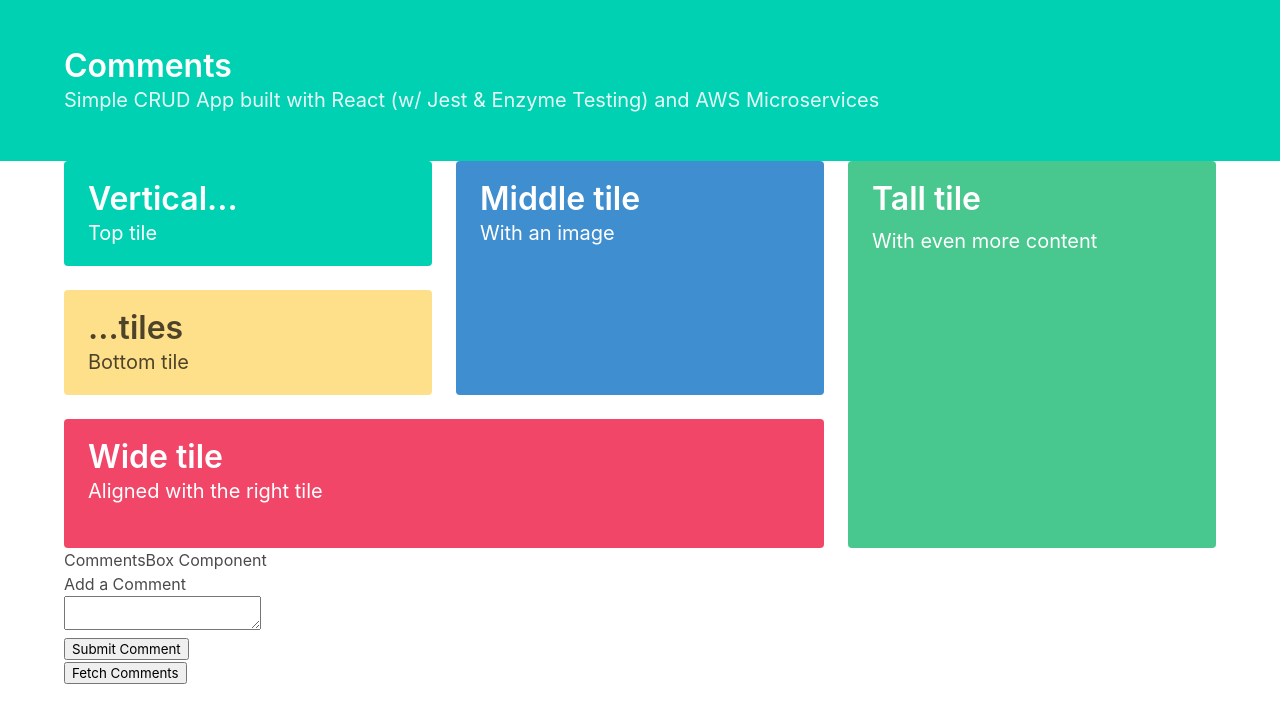
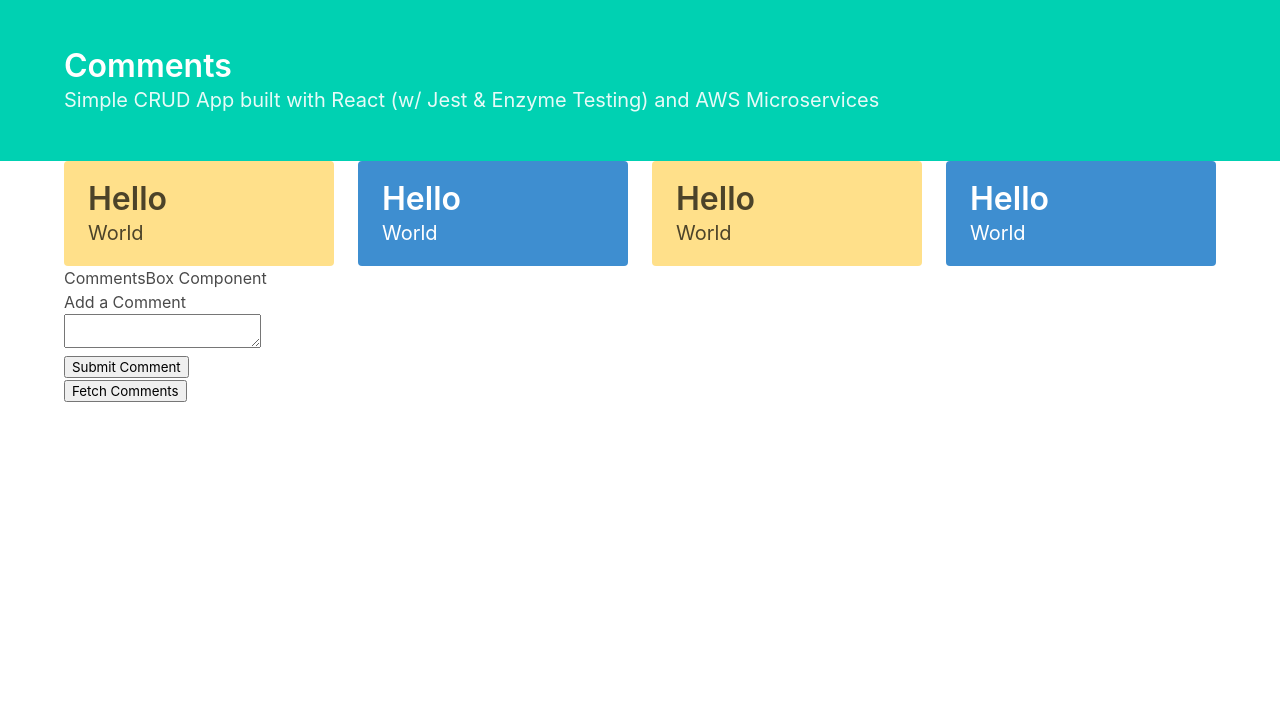
Before and after one commit to KenAustria/aws-crud-app, a React (Create React App) app: page / in a window 1280 px wide. Shown: the top 722 px of the page. Built offline with nearby package versions, Linux system fonts and the light colour scheme.

Commit message:
Running prettier and linter, and staging, comitting and pushing to branch

```diff
--- a/src/components/App.js
+++ b/src/components/App.js
@@ -23,11 +23,13 @@ library.add(fab, fas, far);
 const App = () => {
   return (
     <div>
-      <section class="hero is-primary">
-        <div class="hero-body">
-          <div class="container">
-            <h1 class="title">Comments</h1>
-            <h2 class="subtitle">Simple CRUD App built with React (w/ Jest & Enzyme Testing) and AWS Microservices</h2>
+      <section className="hero is-primary">
+        <div className="hero-body">
+          <div className="container">
+            <h1 className="title">Comments</h1>
+            <h2 className="subtitle">
+              Simple CRUD App built with React (w/ Jest & Enzyme Testing) and AWS Microservices
+            </h2>
           </div>
         </div>
       </section>
--- a/src/components/comments/container/CommentsList.js
+++ b/src/components/comments/container/CommentsList.js
@@ -14,48 +14,34 @@ class CommentsList extends Component {
       <div>
         <ul>{this.renderComments()}</ul>
 
-        <div class="tile is-ancestor">
-  <div class="tile is-vertical is-8">
-    <div class="tile">
-      <div class="tile is-parent is-vertical">
-        <article class="tile is-child notification is-primary">
-          <p class="title">Vertical...</p>
-          <p class="subtitle">Top tile</p>
-        </article>
-        <article class="tile is-child notification is-warning">
-          <p class="title">...tiles</p>
-          <p class="subtitle">Bottom tile</p>
-        </article>
-      </div>
-      <div class="tile is-parent">
-        <article class="tile is-child notification is-info">
-          <p class="title">Middle tile</p>
-          <p class="subtitle">With an image</p>
-        </article>
-      </div>
-    </div>
-    <div class="tile is-parent">
-      <article class="tile is-child notification is-danger">
-        <p class="title">Wide tile</p>
-        <p class="subtitle">Aligned with the right tile</p>
-        <div class="content">
+        <div className="tile is-ancestor">
+          <div className="tile">
+              <div className="tile is-parent is-3">
+                <article className="tile is-child notification is-warning">
+                  <p className="title">Hello</p>
+                  <p className="subtitle">World</p>
+                </article>
+              </div>
+              <div className="tile is-parent is-3">
+                <article className="tile is-child notification is-info">
+                  <p className="title">Hello</p>
+                  <p className="subtitle">World</p>
+                </article>
+              </div>
+              <div className="tile is-parent is-3">
+                <article className="tile is-child notification is-warning">
+                  <p className="title">Hello</p>
+                  <p className="subtitle">World</p>
+                </article>
+              </div>
+              <div className="tile is-parent is-3">
+                <article className="tile is-child notification is-info">
+                  <p className="title">Hello</p>
+                  <p className="subtitle">World</p>
+                </article>
+              </div>
+          </div>
         </div>
-      </article>
-    </div>
-  </div>
-  <div class="tile is-parent">
-    <article class="tile is-child notification is-success">
-      <div class="content">
-        <p class="title">Tall tile</p>
-        <p class="subtitle">With even more content</p>
-        <div class="content">
-        </div>
-      </div>
-    </article>
-  </div>
-</div>
-
-
 
       </div>
     );
```
Also changed, not shown: src/components/comments/presentation/CommentsApp.js (line endings or trailing spaces).
